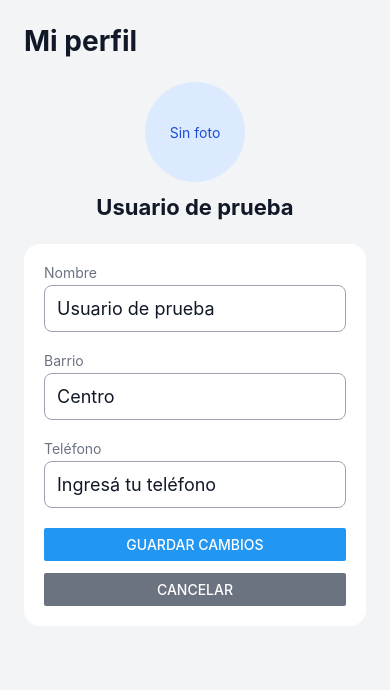
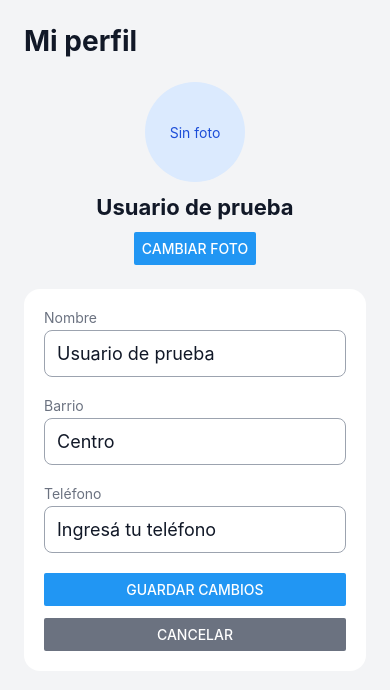
Before and after one commit to FranciscoMessina/tpo-2-da1-uade, a React Native app: screen / in a window 390 px wide. Both pictures are taken after a click on the button "EDITAR PERFIL". Shown: the top 690 px of the page. Built offline with nearby package versions, Linux system fonts and the light colour scheme.

Commit message:
Agrega seleccion y vista previa de foto de perfil

```diff
--- a/package.json
+++ b/package.json
@@ -4,6 +4,7 @@
   "main": "index.js",
   "dependencies": {
     "expo": "~57.0.27",
+    "expo-image-picker": "~57.0.20",
     "expo-status-bar": "~57.0.1",
     "react": "19.2.3",
     "react-native": "0.86.3",
--- a/screens/ProfileScreen.js
+++ b/screens/ProfileScreen.js
@@ -1,12 +1,14 @@
 import { useState } from 'react';
 import {
   Button,
+  Image,
   ScrollView,
   StyleSheet,
   Text,
   TextInput,
   View,
 } from 'react-native';
+import * as ImagePicker from 'expo-image-picker';
 
 const usuarioEjemplo = {
   name: 'Usuario de prueba',
@@ -23,12 +25,17 @@ export default function ProfileScreen() {
   const [barrioIngresado, setBarrioIngresado] = useState(usuarioEjemplo.zone);
   const [telefono, setTelefono] = useState(usuarioEjemplo.phone);
   const [telefonoIngresado, setTelefonoIngresado] = useState(usuarioEjemplo.phone);
+  const [foto, setFoto] = useState(null);
+  const [fotoIngresada, setFotoIngresada] = useState(null);
+
+  const fotoVisible = editando ? fotoIngresada : foto;
 
   function iniciarEdicion() {
   setNombreIngresado(nombre);
   setBarrioIngresado(barrio);
   setTelefonoIngresado(telefono);
   setError('');
+  setFotoIngresada(foto);
   setEditando(true);
 }
 
@@ -57,8 +64,27 @@ export default function ProfileScreen() {
   setTelefono(telefonoLimpio);
   setError('');
   setEditando(false);
+  setFoto(fotoIngresada);
 }
 
+async function cambiarFoto() {
+  setError('');
+
+  try {
+    const resultado = await ImagePicker.launchImageLibraryAsync({
+      mediaTypes: ['images'],
+      allowsEditing: true,
+      aspect: [1, 1],
+      quality: 0.8,
+    });
+
+    if (!resultado.canceled && resultado.assets?.[0]) {
+      setFotoIngresada(resultado.assets[0].uri);
+    }
+  } catch {
+    setError('No se pudo seleccionar la foto. Intentá nuevamente.');
+  }
+}
   return (
     <ScrollView
       style={styles.screen}
@@ -68,12 +94,28 @@ export default function ProfileScreen() {
       <Text style={styles.title}>Mi perfil</Text>
 
       <View style={styles.header}>
-        <View style={styles.avatar}>
-          <Text style={styles.avatarText}>Sin foto</Text>
-        </View>
+  <View style={styles.avatar}>
+    {fotoVisible ? (
+      <Image
+        source={{ uri: fotoVisible }}
+        style={styles.photo}
+      />
+    ) : (
+      <Text style={styles.avatarText}>Sin foto</Text>
+    )}
+  </View>
 
-        <Text style={styles.name}>{nombre}</Text>
-      </View>
+  <Text style={styles.name}>{nombre}</Text>
+
+  {editando && (
+    <View style={styles.photoActions}>
+      <Button
+        title="Cambiar foto"
+        onPress={cambiarFoto}
+      />
+    </View>
+  )}
+</View>
 
       <View style={styles.card}>
         <Text style={styles.label}>Nombre</Text>
@@ -218,4 +260,12 @@ const styles = StyleSheet.create({
   buttons: {
     gap: 12,
   },
+  photo: {
+  width: 100,
+  height: 100,
+  borderRadius: 50,
+},
+photoActions: {
+  marginTop: 12,
+},
 });
```
Also changed, not shown: 1 other file (tests, documents, lock files or other folders).
